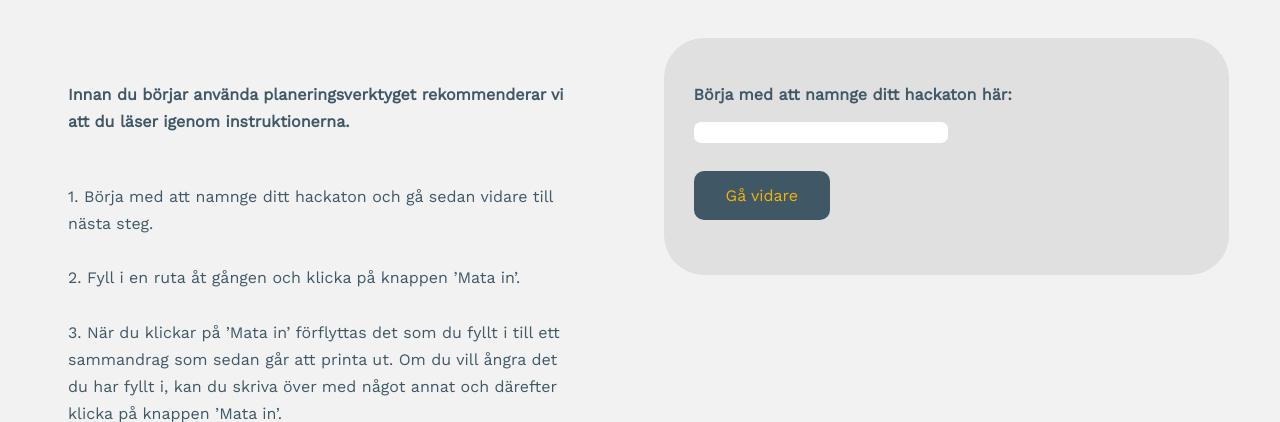
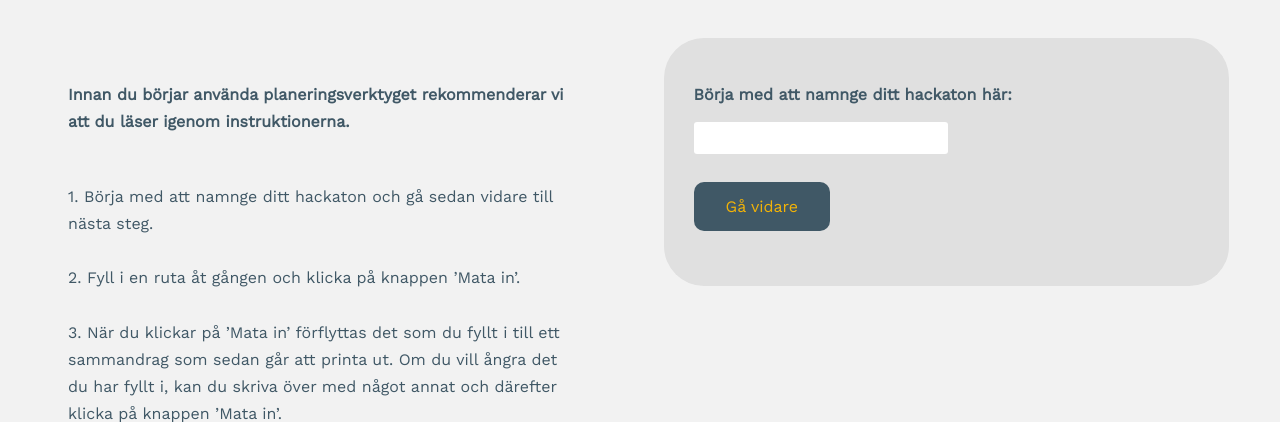
Before and after one commit to Emmaasofiaa/Hackaton, a Flask app: page /login in a window 1280 px wide. Shown: the top 422 px of the page. Run offline with Flask 2, Linux system fonts and the light colour scheme.

Commit message:
Update main.css

```diff
--- a/static/css/main.css
+++ b/static/css/main.css
@@ -54,12 +54,11 @@ h2 {
 
 input {
   width: 250px;
-  padding: 3px:
   height: 30px;
   border: none;
   background-color: #FFFFFF;
   color: #405866;
-  border-radius: 7px;
+  border-radius: 3px;
   font-family: 'Work sans',  sans-serif;
   font-size: 1em;
   text-align: left;
```
